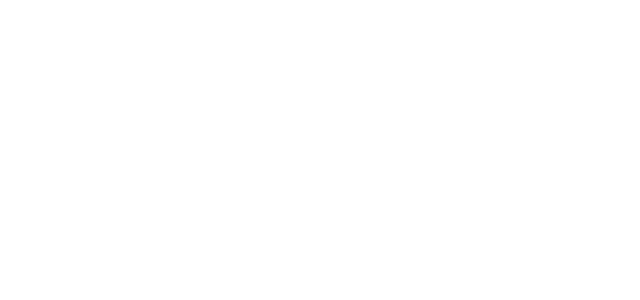
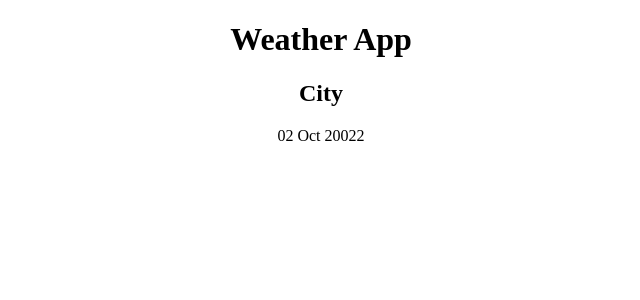
Before and after one commit to Ebazhanov/weather-app, a React (Create React App) app: page / in a window 1280 px wide. Shown: the top 300 px of the page, without its empty margins (319-959 px from the left). Built offline with nearby package versions, Linux system fonts and the light colour scheme.

Commit message:
add two components + clean up

```diff
--- a/package.json
+++ b/package.json
@@ -39,5 +39,9 @@
       "last 1 firefox version",
       "last 1 safari version"
     ]
+  },
+  "devDependencies": {
+    "eslint": "^8.24.0",
+    "prettier": "^2.7.1"
   }
 }
--- a/public/index.html
+++ b/public/index.html
@@ -24,10 +24,10 @@
       work correctly both with client-side routing and a non-root public URL.
       Learn how to configure a non-root public URL by running `npm run build`.
     -->
-    <title>Weather of your city</title>
+    <title>Weather App</title>
   </head>
   <body>
-    <noscript>Weather App</noscript>
+    <noscript>What is the Weather in your city?</noscript>
     <div id="root"></div>
     <!--
       This HTML file is a template.
--- a/src/App.tsx
+++ b/src/App.tsx
@@ -1,12 +1,15 @@
-import React from 'react';
-import './App.css';
+import React from "react";
+import "./App.css";
+import { PageTitle } from "./components/page-title/PageTitle";
+import { Header } from "./components/header/Header";
 
 function App() {
-    return (
-        <div className="App">
-
-        </div>
-    );
+  return (
+    <div className="App">
+      <PageTitle title="Weather App" />
+      <Header />
+    </div>
+  );
 }
 
 export default App;
--- /dev/null
+++ b/src/components/header/Header.tsx
@@ -0,0 +1,10 @@
+export const Header = () => {
+  return (
+    <>
+      <h2 className="card__title">City</h2>
+      <time className="card_date" dateTime="2022-10-02">
+        02 Oct 20022
+      </time>
+    </>
+  );
+};
--- /dev/null
+++ b/src/components/page-title/PageTitle.tsx
@@ -0,0 +1,7 @@
+type Title = {
+  title: string;
+};
+
+export const PageTitle = ({ title }: Title) => {
+  return <h1 className="page__title">{title}</h1>;
+};
--- a/src/index.tsx
+++ b/src/index.tsx
@@ -1,8 +1,6 @@
 import React from 'react';
 import ReactDOM from 'react-dom/client';
-import './index.css';
 import App from './App';
-import reportWebVitals from './reportWebVitals';
 
 const root = ReactDOM.createRoot(
   document.getElementById('root') as HTMLElement
@@ -12,8 +10,3 @@ root.render(
     <App />
   </React.StrictMode>
 );
-
-// If you want to start measuring performance in your app, pass a function
-// to log results (for example: reportWebVitals(console.log))
-// or send to an analytics endpoint. Learn more: https://bit.ly/CRA-vitals
-reportWebVitals();
--- a/src/react-app-env.d.ts
+++ /dev/null
@@ -1 +0,0 @@
-/// <reference types="react-scripts" />
--- a/src/reportWebVitals.ts
+++ /dev/null
@@ -1,15 +0,0 @@
-import { ReportHandler } from 'web-vitals';
-
-const reportWebVitals = (onPerfEntry?: ReportHandler) => {
-  if (onPerfEntry && onPerfEntry instanceof Function) {
-    import('web-vitals').then(({ getCLS, getFID, getFCP, getLCP, getTTFB }) => {
-      getCLS(onPerfEntry);
-      getFID(onPerfEntry);
-      getFCP(onPerfEntry);
-      getLCP(onPerfEntry);
-      getTTFB(onPerfEntry);
-    });
-  }
-};
-
-export default reportWebVitals;
```
Also changed, not shown: src/components/weather-card/WeatherCard.tsx (added, +8 -0 lines), src/utils/constants.ts (added, +7 -0 lines).
